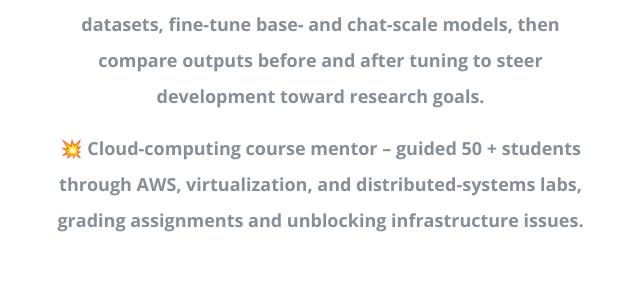
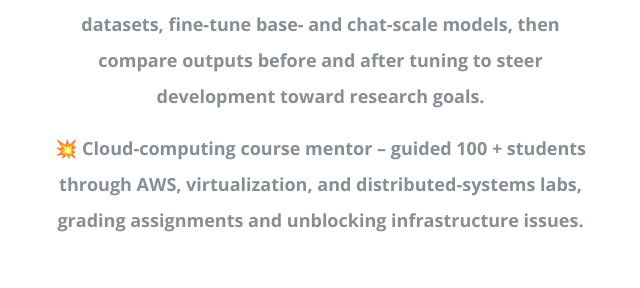
Before and after one commit to pratz-singh/pratz-singh.github.io, a plain HTML site: page index.html in a window 1280 px wide. Shown: the part 1187-1475 px from the top of the page, 615-1255 px from the left. Drawn offline with nearby package versions, Linux system fonts and the light colour scheme; a web font is replaced by a local one.

Commit message:
changes in homepage

```diff
--- a/index.html
+++ b/index.html
@@ -98,7 +98,7 @@
           </ul>
           <p>💥 Mixture-of-Experts LLM training – build and evaluate PyTorch MoE models on Google Colab to improve routing efficiency, modularity, and explainability.</p>
           <p>💥 Iterative fine-tuning workflow – collect task-specific datasets, fine-tune base- and chat-scale models, then compare outputs before and after tuning to steer development toward research goals.</p>
-          <p>💥 Cloud-computing course mentor – guided 50 + students through AWS, virtualization, and distributed-systems labs, grading assignments and unblocking infrastructure issues.</p>
+          <p>💥 Cloud-computing course mentor – guided 100 + students through AWS, virtualization, and distributed-systems labs, grading assignments and unblocking infrastructure issues.</p>
         </div>
       </div>
 
```
